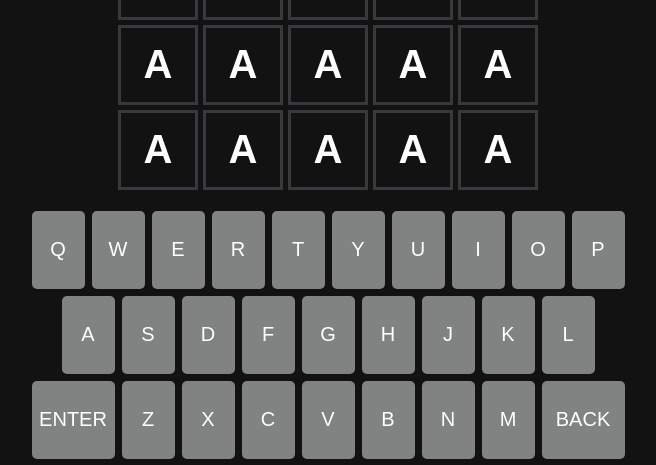
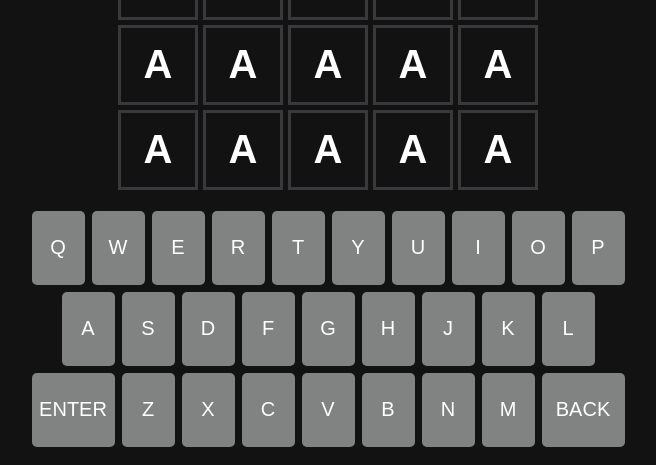
Before and after one commit to GiorgioMendieta/Word_Guessr, a Flask app: page / in a window 1280 px wide. Shown: the part 506-971 px from the top of the page, without its empty margins (312-968 px from the left). Run offline with Flask 2, Linux system fonts and the light colour scheme.

Commit message:
Changed key height

```diff
--- a/static/style.css
+++ b/static/style.css
@@ -38,7 +38,7 @@ body {
     and then double it */
     grid-template-columns: repeat(20, minmax(auto, 1.25em));
     /* Each button is 4em tall */
-    grid-auto-rows: 4em;
+    grid-auto-rows: 3.8em;
     gap: 0.25em;
     justify-content: center;
     margin-bottom: 0.25em;
```
